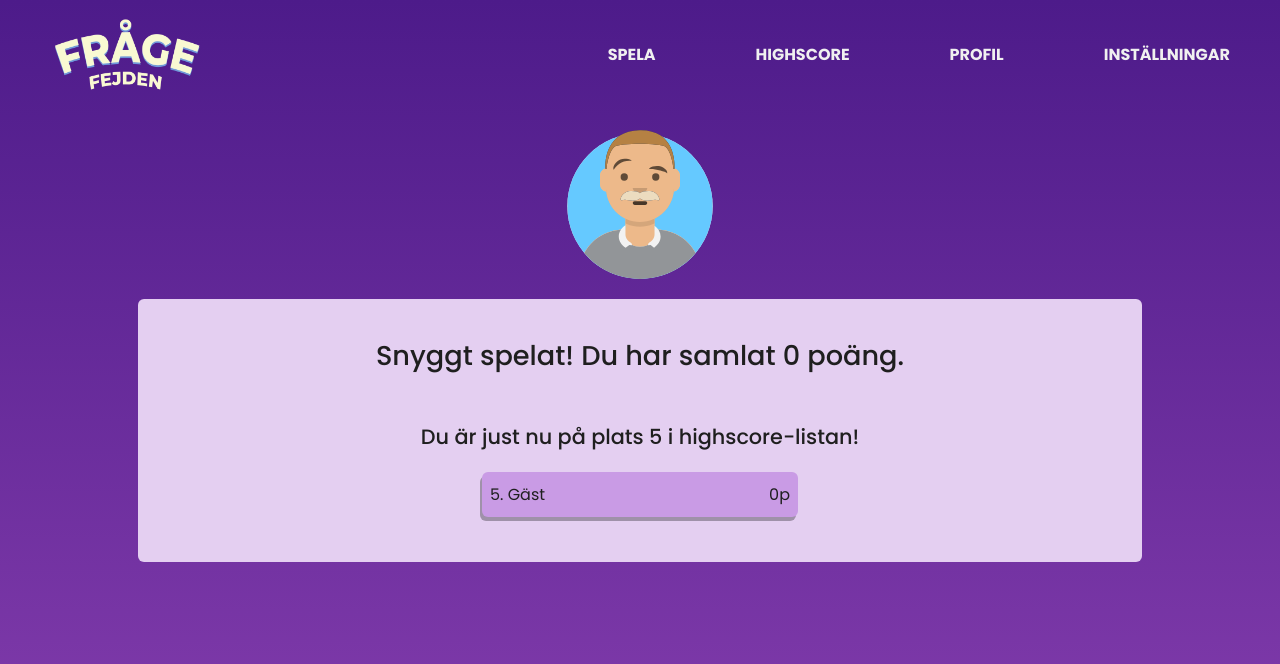
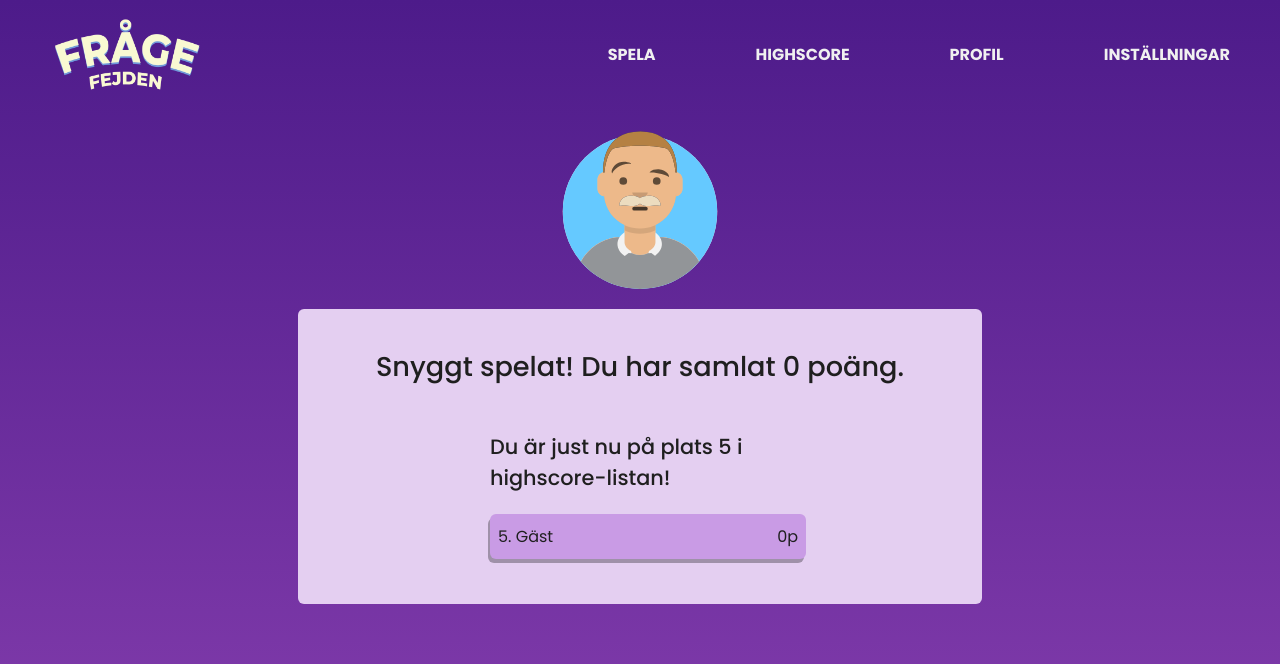
Before and after one commit to visceral89/Agil-Grupp-2, a Vue app: page /game/result in a window 1280 px wide. Shown: the top 664 px of the page. Built offline with nearby package versions, Linux system fonts and the light colour scheme.

Commit message:
breakpoints result

```diff
--- a/src/components/ResultCard.vue
+++ b/src/components/ResultCard.vue
@@ -100,6 +100,7 @@
       font-weight: 500;
    }
    .result-list {
+      width: 255px;
       padding-bottom: 1rem;
       margin: auto;
    }
@@ -128,18 +129,19 @@
 
    @media (min-width: 890px) {
       img {
-         width: 160px;
+         width: 170px;
+      }
+      .result-list-wrapper {
+         width: 50vw;
+      }
+      .result-list {
+         width: 300px;
       }
       .result-list > p {
          font-size: 1.3rem;
       }
       .result-card {
          width: 300px;
-         height: 45px;
-         border-radius: 6px;
-         background-color: var(--color-card-secondary);
-         box-shadow: var(--box-shadow);
-         padding: 0 8px;
       }
       .result-card > p {
          font-size: 1rem;
```
